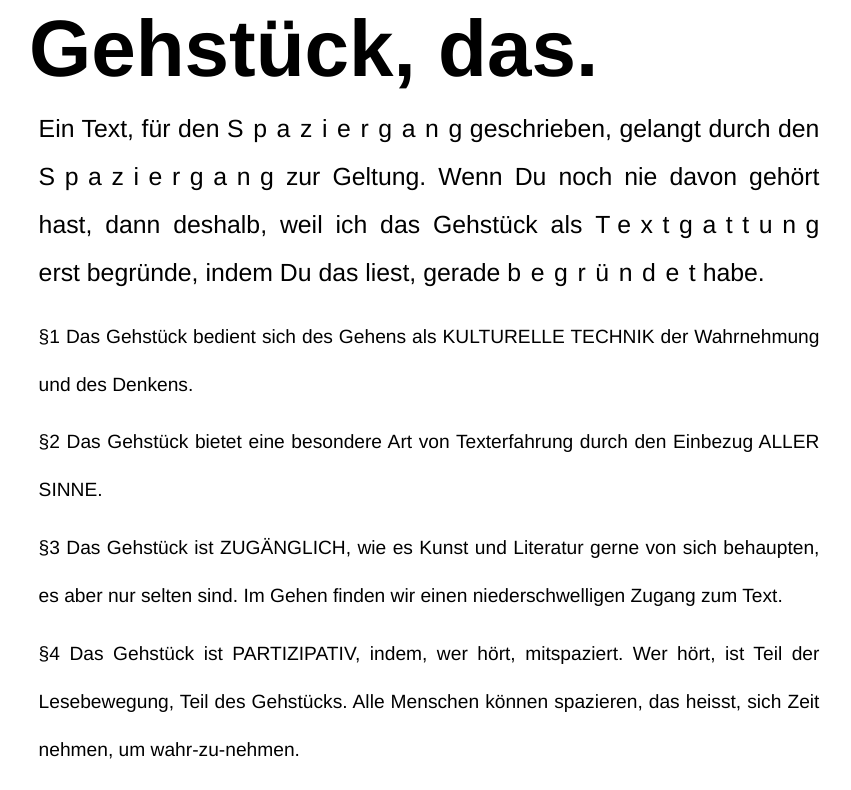
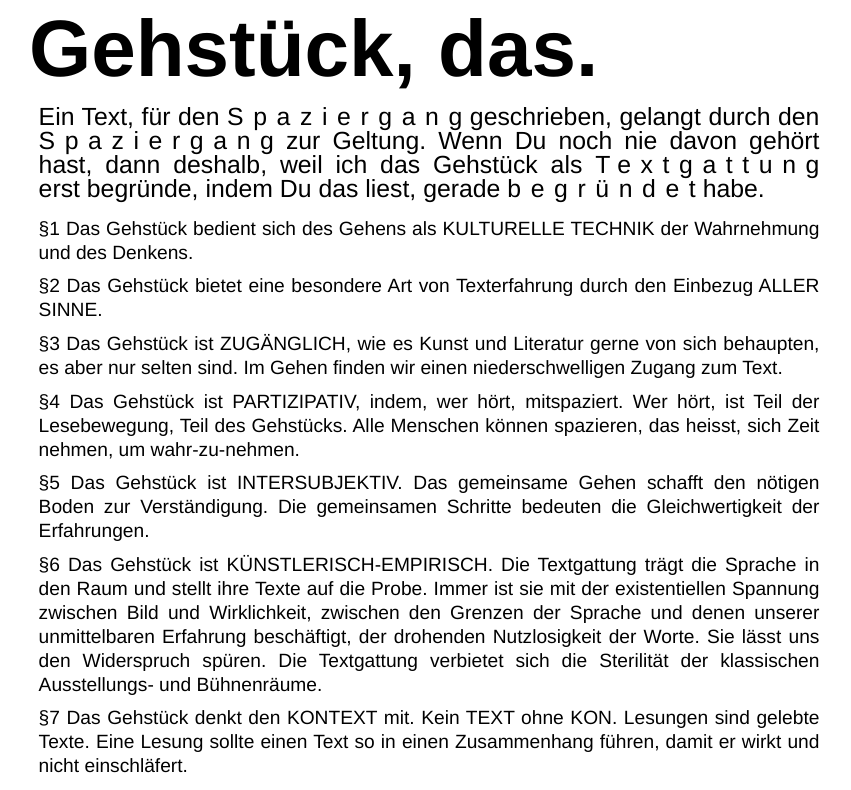
Before and after one commit to dan-wenger/gehstueck-website, a SvelteKit app: page / in a window 1280 px wide. Shown: the top 790 px of the page, without its empty margins (211-1062 px from the left). Built offline with nearby package versions, Linux system fonts and the light colour scheme.

Commit message:
Update +page.svelte

```diff
--- a/src/routes/+page.svelte
+++ b/src/routes/+page.svelte
@@ -241,7 +241,7 @@
   p {
     font-size: 1.2rem;
     margin: 0.6rem;
-    line-height: 3rem;
+    line-height: 1.5rem;
   }
 
   a {
```
